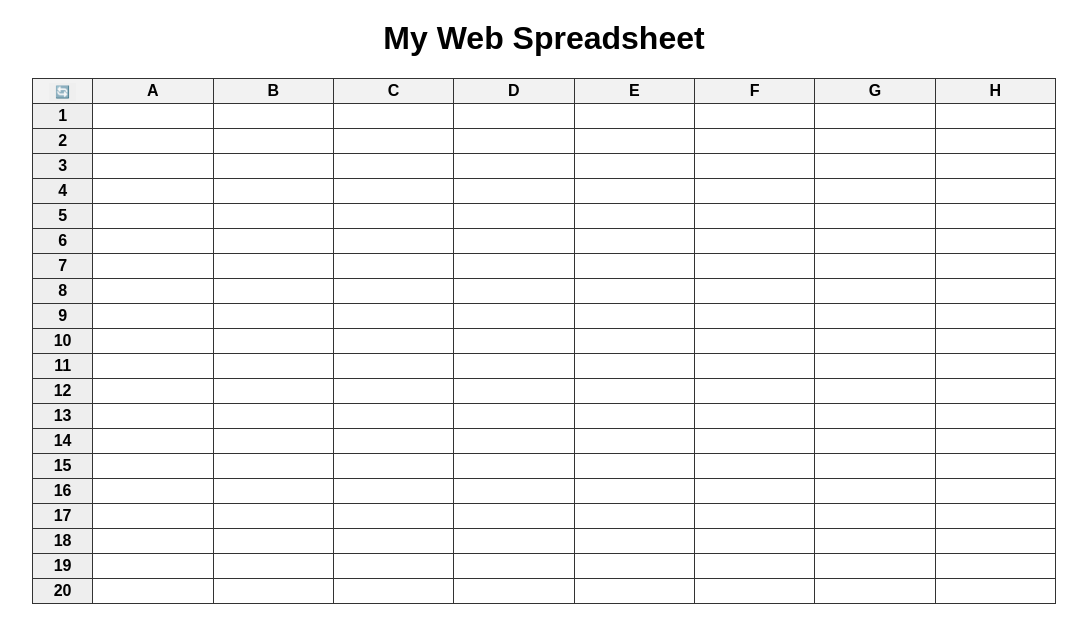
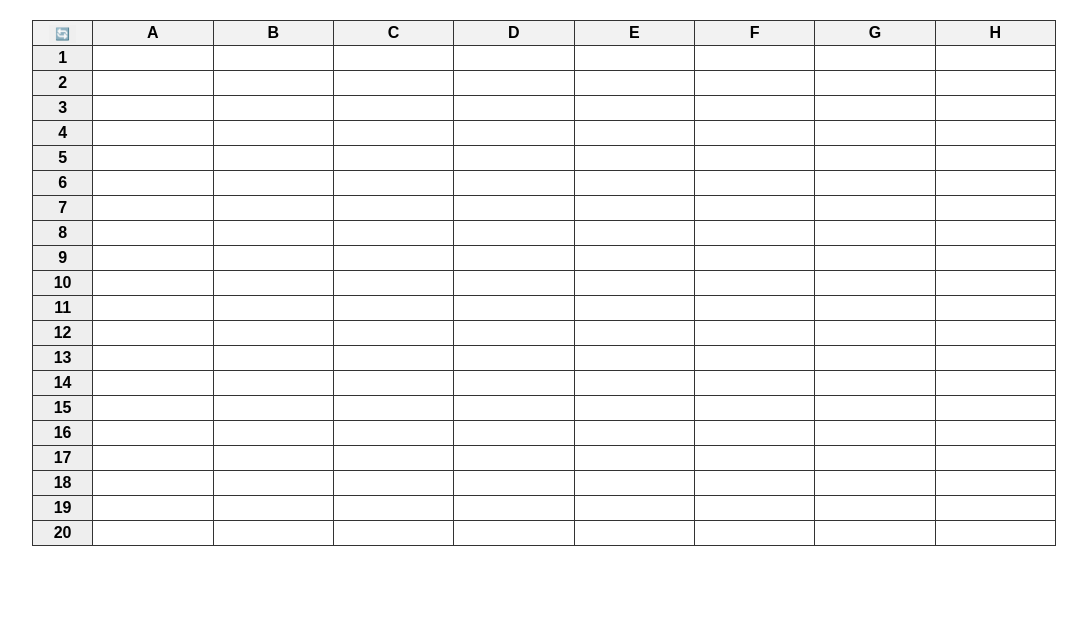
Before and after one commit to peggiezx/my-web-spreadsheet, a plain HTML site: page index.html in a window 1280 px wide. Shown: the whole page, without its empty margins (96-1183 px from the left). Drawn offline with nearby package versions, Linux system fonts and the light colour scheme.

```diff
--- a/index.html
+++ b/index.html
@@ -10,8 +10,6 @@
     <script src="https://ajax.googleapis.com/ajax/libs/angularjs/1.8.2/angular.min.js"></script>
 </head>
 <body ng-app="myApp" ng-controller="TableController">
-    <h1>My Web Spreadsheet</h1>
-
     <table>
       <colgroup>
         <col style="width: 20px;"> <!-- Row label column -->
@@ -20,7 +18,7 @@
       <thead>
         <tr>
           <th>
-              <button ng-click="resetSpreadsheet()">🔄 </button>
+              <button ng-click="resetSpreadsheet()">🔄</button>
           </th>
           <th ng-repeat="col in columns track by $index">
             {{col}}
```
Also changed, not shown: assets/my-web-spreadsheet.png (added), 1 other file.
